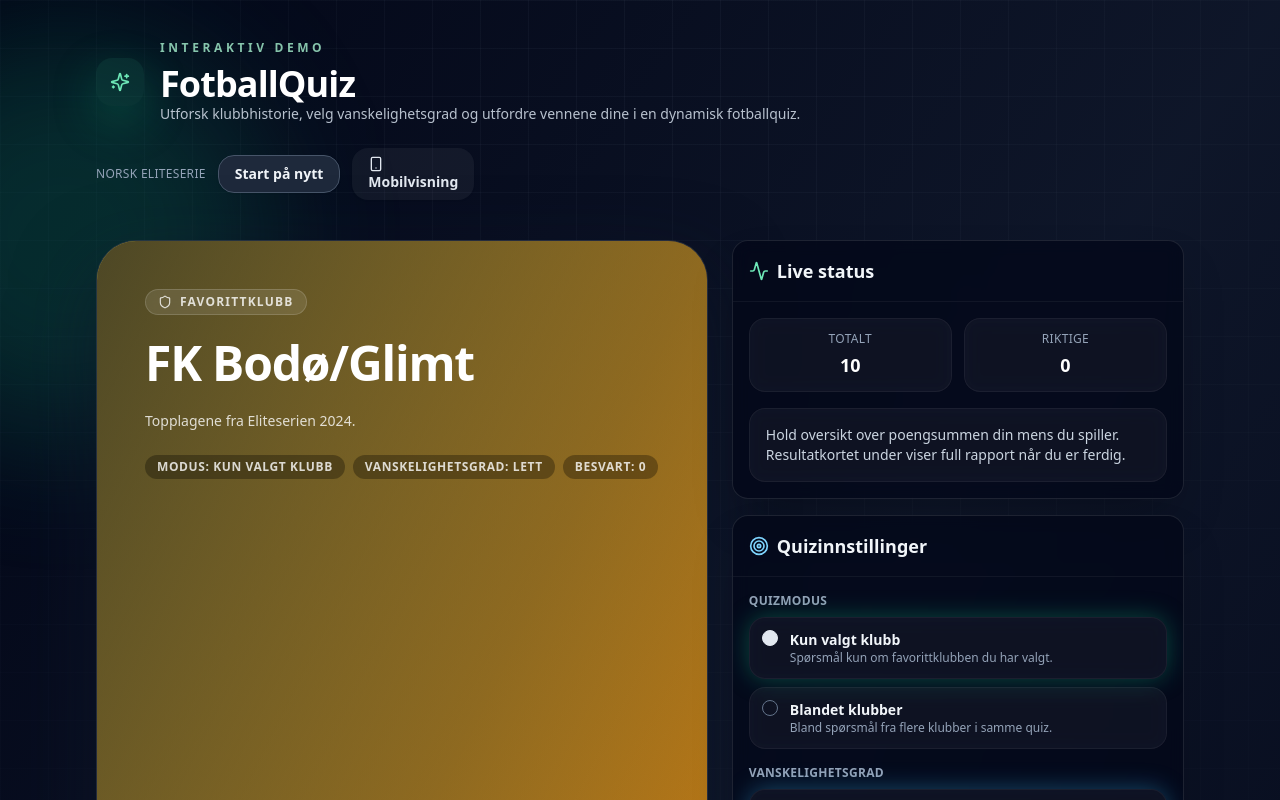
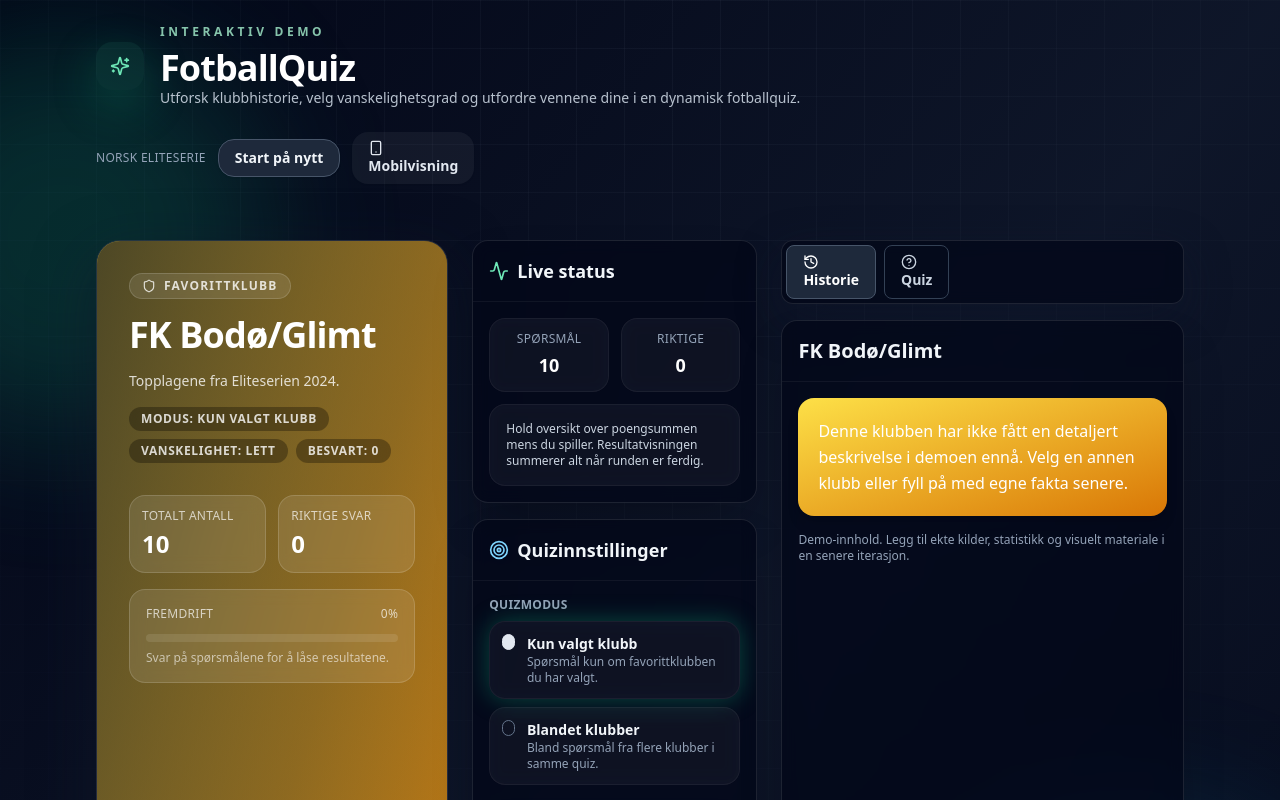
Before and after one commit to henrix89/FotballQuiz, a React (Vite) app: page / in a window 1280 px wide. Shown: the top 800 px of the page. Built offline with nearby package versions, Linux system fonts and the light colour scheme; the HTML template or start-up script is replaced by a standard one.

Commit message:
Restructure layout to fit controls on a single screen

```diff
--- a/src/App.tsx
+++ b/src/App.tsx
@@ -382,8 +382,8 @@
     : 'Ingen klubber har spørsmål for denne vanskelighetsgraden i demoen. Bytt vanskelighetsgrad eller utvid spørsmålsbanken.'
 
   const containerClass = mobilePreview
-    ? 'relative z-10 mx-auto flex w-full max-w-sm flex-1 flex-col px-4 py-6'
-    : 'relative z-10 mx-auto flex w-full max-w-6xl flex-1 flex-col px-4 py-8 sm:px-6 sm:py-10 lg:px-8'
+    ? 'relative z-10 mx-auto flex w-full max-w-sm flex-1 flex-col gap-6 px-4 py-6'
+    : 'relative z-10 mx-auto flex w-full max-w-6xl flex-1 flex-col gap-6 px-4 py-6 sm:px-6 lg:px-8 lg:py-6'
 
   return (
     <div
@@ -415,7 +415,7 @@
           initial={{ opacity: 0, y: -12 }}
           animate={{ opacity: 1, y: 0 }}
           transition={{ duration: 0.6, ease: 'easeOut' }}
-          className="mb-8 flex flex-wrap items-center justify-between gap-6 sm:mb-10"
+          className="mb-6 flex flex-wrap items-center justify-between gap-6 sm:mb-8"
         >
           <div className="flex items-center gap-4">
             <motion.div
@@ -453,14 +453,14 @@
           initial={{ opacity: 0, y: 24 }}
           animate={{ opacity: 1, y: 0 }}
           transition={{ duration: 0.6, ease: 'easeOut' }}
-          className="grid flex-1 content-start gap-6 lg:min-h-0 lg:grid-cols-[1.15fr_0.85fr] lg:items-stretch"
+          className="grid flex-1 content-start gap-6 lg:min-h-0 lg:grid-cols-[1.05fr_0.85fr_1.2fr]"
         >
           <motion.div
             key={pickedClub.id}
             initial={{ opacity: 0, y: 20 }}
             animate={{ opacity: 1, y: 0 }}
             transition={{ duration: 0.6, ease: 'easeOut' }}
-            className="relative flex h-full min-h-[22rem] flex-col overflow-hidden rounded-[2.5rem] border border-white/10 bg-slate-900/60 shadow-[0_30px_80px_rgba(15,23,42,0.55)] backdrop-blur"
+            className="relative flex h-full min-h-0 flex-col overflow-hidden rounded-3xl border border-white/10 bg-slate-900/60 shadow-[0_20px_60px_rgba(15,23,42,0.5)] backdrop-blur"
           >
             <motion.div
               key={`${pickedClub.id}-${clubTheme.gradient}`}
@@ -470,8 +470,8 @@
               className={`absolute inset-0 opacity-80 ${clubTheme.gradient}`}
             />
             <div className="absolute inset-0 bg-gradient-to-br from-slate-950/70 via-slate-950/40 to-transparent" />
-            <div className="relative flex h-full min-h-0 flex-col justify-between gap-10 p-8 sm:p-12">
-              <div className="space-y-6 text-white">
+            <div className="relative flex h-full flex-col gap-8 p-6 sm:p-8">
+              <div className="space-y-4 text-white">
                 <div className="inline-flex items-center gap-2 rounded-full border border-white/15 bg-white/10 px-3 py-1 text-xs font-semibold uppercase tracking-widest text-white/80 backdrop-blur">
                   <Shield className="h-3.5 w-3.5" /> Favorittklubb
                 </div>
@@ -480,13 +480,12 @@
                   initial={{ opacity: 0, y: 12 }}
                   animate={{ opacity: 1, y: 0 }}
                   transition={{ duration: 0.45 }}
-                  className="text-4xl font-black tracking-tight sm:text-5xl"
+                  className="text-3xl font-black tracking-tight sm:text-4xl"
                 >
                   {pickedClub.name}
                 </motion.h2>
                 <p className="max-w-xl text-sm text-white/80">
-                  {selectedLeague?.description ??
-                    'Velg liga og klubb for å starte. Når spørsmålsbanken er klar kan du hoppe direkte inn i quizen.'}
+                  {selectedLeague?.description ?? 'Velg liga, klubb og quizoppsett for å komme i gang på få sekunder.'}
                 </p>
                 <div className="flex flex-wrap items-center gap-2 text-xs font-semibold uppercase tracking-wider text-white/80">
                   {activeMode && (
@@ -494,20 +493,22 @@
                   )}
                   {activeDifficulty && (
                     <span className="rounded-full bg-black/30 px-3 py-1 backdrop-blur">
-                      Vanskelighetsgrad: {activeDifficulty.label}
+                      Vanskelighet: {activeDifficulty.label}
                     </span>
                   )}
                   <span className="rounded-full bg-black/30 px-3 py-1 backdrop-blur">Besvart: {answeredCount}</span>
                 </div>
               </div>
-              <div className="space-y-6">
-                <div className="grid gap-3 sm:grid-cols-2">
-                  <div className="rounded-2xl border border-white/15 bg-white/10 p-4 backdrop-blur">
-                    <div className="text-xs uppercase tracking-wide text-white/70">Spørsmål besvart</div>
-                    <div className="mt-2 text-2xl font-bold text-white">
-                      {answeredCount} <span className="text-sm text-white/70">av {total || '–'}</span>
+              <div className="grid gap-4 text-white">
+                <div className="grid grid-cols-2 gap-3 text-sm">
+                  <div className="rounded-2xl border border-white/15 bg-white/10 p-3 backdrop-blur">
+                    <div className="text-xs uppercase tracking-wide text-white/70">Totalt antall</div>
+                    <div className="mt-1 text-2xl font-bold text-white">{total || '–'}</div>
                   </div>
-                    <div className="mt-1 text-xs text-white/60">Poeng: {score}/{total || '–'}</div>
+                  <div className="rounded-2xl border border-white/15 bg-white/10 p-3 backdrop-blur">
+                    <div className="text-xs uppercase tracking-wide text-white/70">Riktige svar</div>
+                    <div className="mt-1 text-2xl font-bold text-white">{score}</div>
+                  </div>
                 </div>
                 <div className="rounded-2xl border border-white/15 bg-white/10 p-4 backdrop-blur">
                   <div className="flex items-center justify-between text-xs uppercase tracking-wide text-white/70">
@@ -518,22 +519,24 @@
                     <motion.div
                       initial={false}
                       animate={{ width: `${progress}%` }}
-                        transition={{ duration: 0.6, ease: 'easeOut' }}
-                        className="h-full rounded-full bg-gradient-to-r from-emerald-400 via-sky-400 to-emerald-500 shadow-[0_0_18px_rgba(56,189,248,0.5)]"
+                      transition={{ duration: 0.5, ease: 'easeOut' }}
+                      className="h-full rounded-full bg-gradient-to-r from-emerald-400 via-sky-400 to-emerald-500 shadow-[0_0_16px_rgba(56,189,248,0.5)]"
                     />
                   </div>
                   <p className="mt-2 text-xs text-white/60">
-                      {showResults
-                        ? 'Resultatet er klart – se detaljene under.'
-                        : 'Svar på spørsmålene for å se din personlige score.'}
+                    {showResults ? 'Resultatet er klart – se rapportkortet til høyre.' : 'Svar på spørsmålene for å låse resultatene.'}
                   </p>
-                  </div>
                 </div>
               </div>
             </div>
           </motion.div>
 
-          <div className="grid h-full min-h-0 content-start gap-4 sm:grid-cols-2 lg:grid-cols-1">
+          <motion.div
+            initial={{ opacity: 0, y: 24 }}
+            animate={{ opacity: 1, y: 0 }}
+            transition={{ duration: 0.6, ease: 'easeOut', delay: 0.05 }}
+            className="grid h-full min-h-0 content-start gap-4 sm:grid-cols-2 lg:grid-cols-1"
+          >
             <Card className="flex h-full flex-col overflow-hidden border-white/10 bg-slate-950/70 shadow-2xl backdrop-blur">
               <CardHeader className="border-b border-white/5">
                 <CardTitle className="flex items-center gap-2 text-slate-100">
@@ -541,10 +544,10 @@
                   Live status
                 </CardTitle>
               </CardHeader>
-              <CardContent className="space-y-4 pt-4">
+              <CardContent className="space-y-3 pt-4">
                 <div className="grid grid-cols-2 gap-3 text-sm text-slate-300">
                   <div className="rounded-2xl border border-white/5 bg-white/5 p-3 text-center backdrop-blur">
-                    <div className="text-xs uppercase tracking-wide text-slate-400">Totalt</div>
+                    <div className="text-xs uppercase tracking-wide text-slate-400">Spørsmål</div>
                     <div className="mt-1 text-lg font-semibold text-white">{total || '–'}</div>
                   </div>
                   <div className="rounded-2xl border border-white/5 bg-white/5 p-3 text-center backdrop-blur">
@@ -552,8 +555,8 @@
                     <div className="mt-1 text-lg font-semibold text-white">{score}</div>
                   </div>
                 </div>
-                <div className="rounded-2xl border border-white/5 bg-white/5 p-4 text-sm text-slate-300 backdrop-blur">
-                  Hold oversikt over poengsummen din mens du spiller. Resultatkortet under viser full rapport når du er ferdig.
+                <div className="rounded-2xl border border-white/5 bg-white/5 p-4 text-xs text-slate-300 backdrop-blur">
+                  Hold oversikt over poengsummen mens du spiller. Resultatvisningen summerer alt når runden er ferdig.
                 </div>
               </CardContent>
             </Card>
@@ -633,7 +636,8 @@
                 </CardTitle>
               </CardHeader>
               <CardContent className="pt-4">
-                <div className="grid grid-cols-2 gap-2 sm:grid-cols-3">
+                <div className="max-h-[20rem] overflow-y-auto pr-1">
+                  <div className="grid grid-cols-2 gap-2 sm:grid-cols-3 xl:grid-cols-4">
                     {clubsInLeague.map(c => (
                       <motion.button
                         key={c.id}
@@ -644,27 +648,27 @@
                             setClubId(c.id)
                           }
                         }}
-                      className={`rounded-2xl bg-gradient-to-br p-3 text-left text-white shadow-lg transition ${
+                        className={`rounded-2xl bg-gradient-to-br p-2.5 text-left text-white shadow-lg transition ${
                           pickedClub.id === c.id ? 'outline outline-2 outline-white/80' : 'opacity-90 hover:opacity-100'
                         } ${c.colors}`}
                       >
-                      <div className="text-sm font-semibold drop-shadow">{c.name}</div>
+                        <div className="text-xs font-semibold drop-shadow sm:text-sm">{c.name}</div>
                       </motion.button>
                     ))}
                   </div>
+                </div>
               </CardContent>
             </Card>
-          </div>
-        </motion.section>
+          </motion.div>
 
-        <motion.section
+          <motion.div
             initial={{ opacity: 0, y: 24 }}
             animate={{ opacity: 1, y: 0 }}
             transition={{ duration: 0.6, ease: 'easeOut', delay: 0.1 }}
-          className="mt-8 flex flex-col gap-6 sm:mt-10 lg:mt-12 lg:flex-1 lg:min-h-0"
+            className="flex h-full min-h-0 flex-col gap-6"
           >
-          <Tabs defaultValue="history" className="flex w-full flex-col gap-6 lg:flex-1 lg:min-h-0">
-            <TabsList className="inline-flex items-center justify-center gap-2 rounded-full border border-white/10 bg-slate-950/70 p-1 shadow-[0_15px_45px_rgba(15,23,42,0.45)] backdrop-blur">
+            <Tabs defaultValue="history" className="flex h-full flex-col gap-4">
+              <TabsList className="inline-flex items-center justify-start gap-2 rounded-full border border-white/10 bg-slate-950/70 p-1 shadow-[0_15px_45px_rgba(15,23,42,0.45)] backdrop-blur">
                 <TabsTrigger
                   value="history"
                   className="rounded-full px-4 py-2 text-sm font-semibold text-slate-300 transition data-[state=active]:bg-white data-[state=active]:text-slate-900 data-[state=active]:shadow-lg"
@@ -679,7 +683,7 @@
                 </TabsTrigger>
               </TabsList>
 
-            <TabsContent value="history" className="lg:flex-1 lg:min-h-0">
+              <TabsContent value="history" className="flex-1 min-h-0">
                 <Card className="flex h-full flex-col overflow-hidden border-white/10 bg-slate-950/70 shadow-2xl backdrop-blur">
                   <CardHeader className="border-b border-white/5">
                     <CardTitle className="flex items-center gap-2 text-xl font-semibold text-slate-100">
@@ -700,18 +704,18 @@
                 </Card>
               </TabsContent>
 
-            <TabsContent value="quiz" className="lg:flex-1 lg:min-h-0">
+              <TabsContent value="quiz" className="flex-1 min-h-0">
                 <Card className="flex h-full flex-col overflow-hidden border-white/10 bg-slate-950/70 shadow-2xl backdrop-blur">
                   <CardHeader className="border-b border-white/5">
                     <CardTitle className="flex items-center gap-2 text-slate-100">
                       <CircleHelp className="h-5 w-5 text-emerald-300" /> Quiz om {quizMode === 'mixed' ? 'flere klubber' : pickedClub.name}
                     </CardTitle>
                     <p className="text-sm text-slate-400">
-                    Åpne quiz-modulen for å spille i fullskjermsvisning slik du kjenner det fra Kahoot. Velg modus og vanskelighetsgrad i kortet over før du starter.
+                      Åpne quiz-modulen for å spille i fullskjermsvisning slik du kjenner det fra Kahoot. Velg modus og vanskelighetsgrad i kortet ved siden av før du starter.
                     </p>
                   </CardHeader>
-                <CardContent className="flex min-h-0 flex-1 flex-col space-y-6 pt-6">
-                  <div className="rounded-3xl border border-white/5 bg-white/5 p-5 text-sm text-slate-300 backdrop-blur">
+                  <CardContent className="flex min-h-0 flex-1 flex-col space-y-5 pt-5">
+                    <div className="rounded-2xl border border-white/5 bg-white/5 p-4 text-sm text-slate-300 backdrop-blur">
                       <p className="font-semibold text-slate-100">Slik fungerer modulen</p>
                       <p className="mt-2 text-slate-400">
                         Når du trykker på «Åpne quiz-modul» vises spørsmålene i en egen overliggende skjerm. Der kan du låse svar, se resultater og starte på nytt uten at resten av siden påvirkes.
@@ -719,12 +723,12 @@
                     </div>
 
                     {loadingQuestions ? (
-                    <div className="rounded-3xl border border-white/10 bg-white/5 p-6 text-center text-sm text-slate-300 backdrop-blur">
+                      <div className="rounded-2xl border border-white/10 bg-white/5 p-5 text-center text-sm text-slate-300 backdrop-blur">
                         <p className="font-semibold text-slate-100">Laster inn spørsmålsbanken…</p>
                         <p className="mt-2 text-slate-400">Spørsmålene hentes fra den lokale Qbase.json-filen.</p>
                       </div>
                     ) : questionError ? (
-                    <div className="rounded-3xl border border-rose-500/40 bg-rose-500/10 p-6 text-center text-sm text-rose-100 backdrop-blur">
+                      <div className="rounded-2xl border border-rose-500/40 bg-rose-500/10 p-5 text-center text-sm text-rose-100 backdrop-blur">
                         <p className="font-semibold">Kunne ikke laste spørsmål.</p>
                         <p className="mt-2 opacity-90">{questionError}</p>
                         <div className="mt-4 flex justify-center">
@@ -734,12 +738,12 @@
                         </div>
                       </div>
                     ) : !hasQuestions ? (
-                    <div className="rounded-3xl border border-white/10 bg-white/5 p-6 text-center text-sm text-slate-300 backdrop-blur">
+                      <div className="rounded-2xl border border-white/10 bg-white/5 p-5 text-center text-sm text-slate-300 backdrop-blur">
                         <p className="font-semibold text-slate-100">Ingen spørsmål tilgjengelig enda.</p>
                         <p className="mt-2 text-slate-400">{missingQuestionsMessage}</p>
                       </div>
                     ) : (
-                    <div className="rounded-3xl border border-emerald-400/30 bg-emerald-400/10 p-6 text-sm text-emerald-100 backdrop-blur">
+                      <div className="rounded-2xl border border-emerald-400/30 bg-emerald-400/10 p-5 text-sm text-emerald-100 backdrop-blur">
                         <p className="font-semibold text-emerald-200">Klar for quiz!</p>
                         <p className="mt-2 text-emerald-100/80">
                           Du er klar til å åpne modulen. Ta med deltakerne på storskjerm eller i mobilvisning.
@@ -769,6 +773,7 @@
                 </Card>
               </TabsContent>
             </Tabs>
+          </motion.div>
         </motion.section>
 
         <footer className="mt-8 text-xs text-slate-500 sm:mt-10 lg:mt-12">
```
Lines whose indentation alone changed are shown as unchanged.
